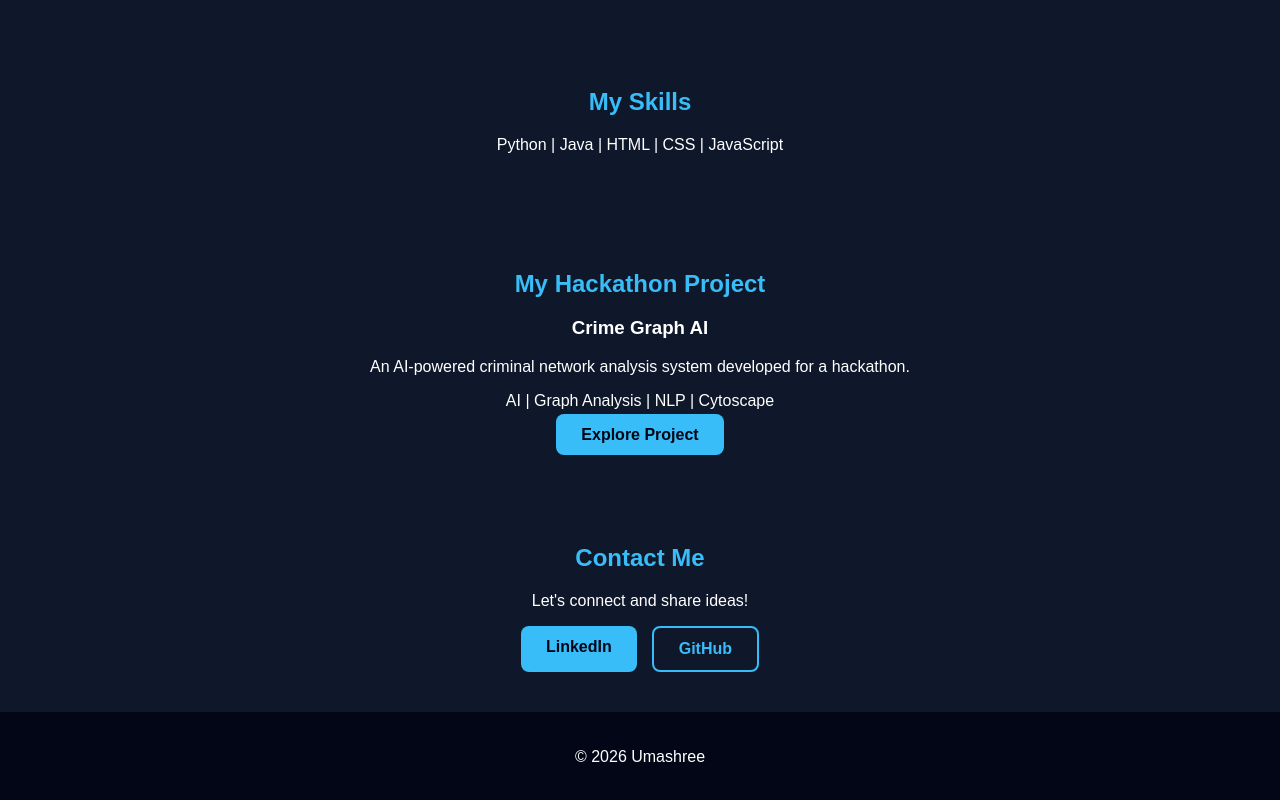
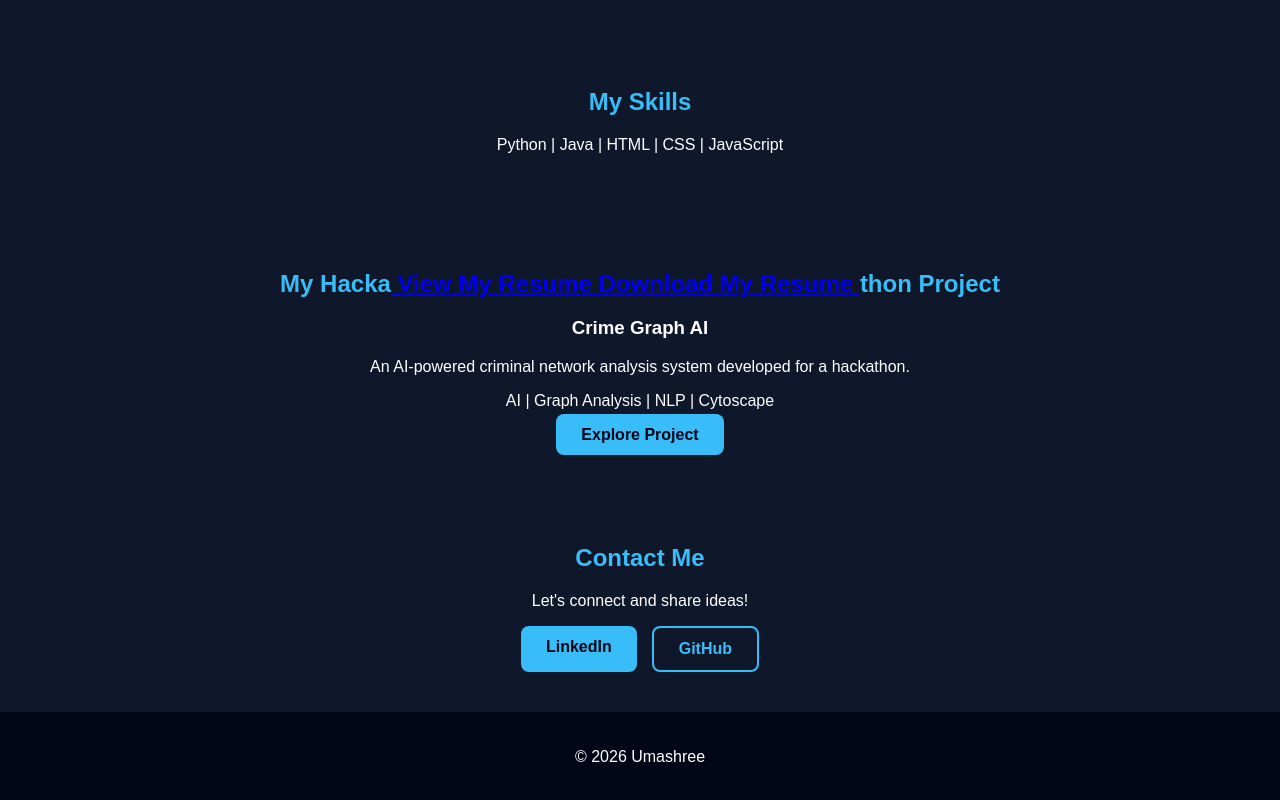
Before and after one commit to umashree08/portfolio, a plain HTML site: page index.html in a window 1280 px wide. Shown: the part 840-1640 px from the top of the page. Drawn offline with Linux system fonts and the light colour scheme.

Commit message:
Update index.html

```diff
--- a/index.html
+++ b/index.html
@@ -45,8 +45,15 @@
         <p>Python | Java | HTML | CSS | JavaScript</p>
     </section>
 
+
     <section id="projects">
-    <h2>My Hackathon Project</h2>
+    <h2>My Hacka<a href="resume.pdf" target="_blank">
+    View My Resume
+</a>
+
+<a href="resume.pdf" download>
+    Download My Resume
+</a>thon Project</h2>
 
     <div class="project-card">
 
```
